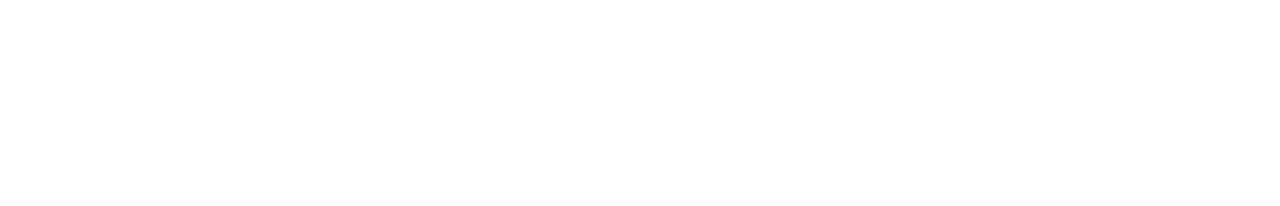
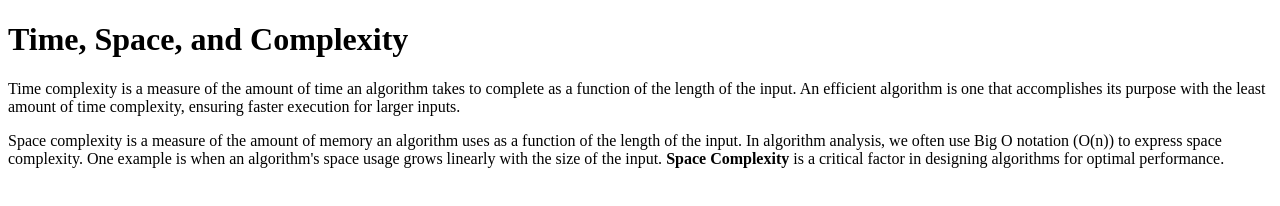
Before and after one commit to acciojob/time-and-space-complexity-KartiKBriteinno, a website: page main.html in a window 1280 px wide. Drawn offline with Linux system fonts and the light colour scheme.

Commit message:
created a submission

```diff
--- a/main.html
+++ b/main.html
@@ -1,15 +1,22 @@
 <!DOCTYPE html>
-
 <html>
 
 <head>
-	<link rel="stylesheet" href="styles.css">
+    <title>Time and Space Complexity</title>
 </head>
 
 <body>
-	<!-- the entire body must be written by student -->
-    <script type="text/javascript" src="./script.js">
-</script>
+    <h1>Time, Space, and Complexity</h1>
+
+    <p>
+        Time complexity is a measure of the amount of time an algorithm takes to complete as a function of the length of the input. An efficient algorithm is one that accomplishes its purpose with the least amount of time complexity,
+        ensuring faster execution for larger inputs.
+    </p>
+
+    <p>
+        Space complexity is a measure of the amount of memory an algorithm uses as a function of the length of the input. In algorithm analysis, we often use Big O notation (O(n)) to express space complexity. One example is when
+        an algorithm's space usage grows linearly with the size of the input. <b>Space Complexity</b> is a critical factor in designing algorithms for optimal performance.
+    </p>
 
 </body>
 
```
